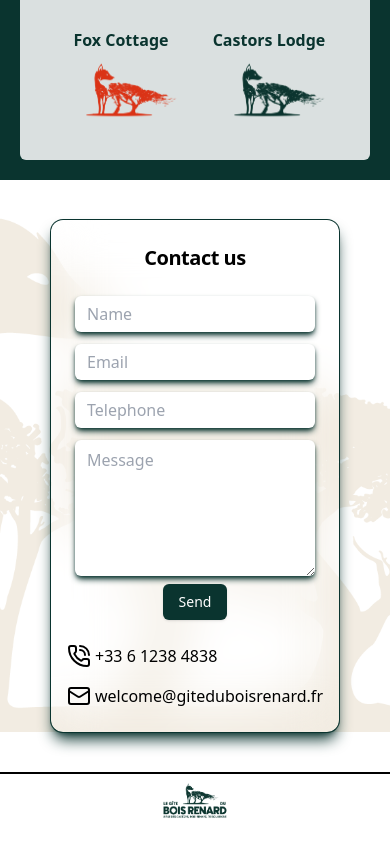
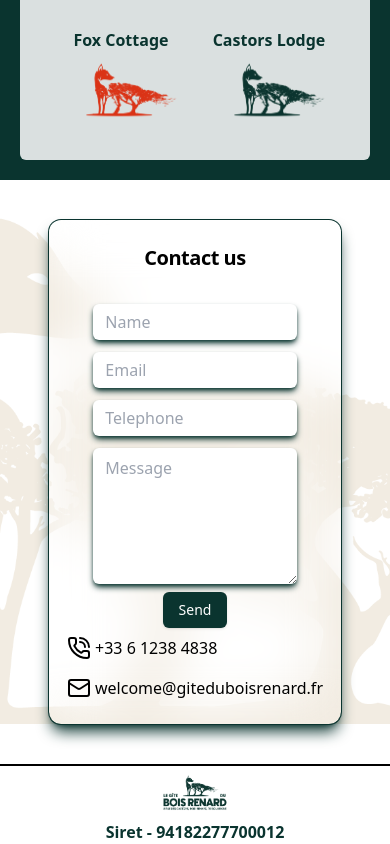
Before and after one commit to wattsmainsanglais/bois_renard, a Next.js app: page /en in a window 390 px wide. Shown: the part 2793-3637 px from the top of the page. Built offline with nearby package versions, Linux system fonts and the light colour scheme.

Commit message:
ui amendements for tablet

```diff
--- a/src/app/[locale]/_components/booking/Gite.tsx
+++ b/src/app/[locale]/_components/booking/Gite.tsx
@@ -19,7 +19,7 @@ return (
     <div className="w-full flex flex-col items-center pt-5">
 
 
-        <div className="w-full flex flex-col  md:grid md:grid-cols-2 md:grid-rows-2 md:h-screen ">
+        <div className="w-full flex flex-col  lg:grid lg:grid-cols-2 lg:grid-rows-2 lg:h-screen ">
             <div className="flex w-1/1 md:col-start-1 md:col-end-1 md:row-span-1 bg-slate-300 rounded-md">
                 <GiteDescription desc={gt.desc} title={route ? route : 'Untitled'} />
 
--- a/src/app/[locale]/_components/contact/ContactForm.tsx
+++ b/src/app/[locale]/_components/contact/ContactForm.tsx
@@ -45,18 +45,18 @@ export default function ContactForm({t}: {t: {[key: string]: string}}  ) {
 
 
     return  (
-        <div id="Contact" className=" w-72 md:w-1/2 lg:w-1/2 ">
+        <div id="Contact" className=" w-3/4 md:w-3/5 lg:w-1/2 ">
         <Card className="flex flex-col items-center backdrop-blur-xl ">
             <CardHeader>
             <CardTitle className="text-xl color-forestgreen">{t.title}</CardTitle>
 
             </CardHeader>
 
-            <CardContent className="flex justify-center w-9/10 md:w-3/5 lg:w-3/5 ">
+            <CardContent className="flex justify-center w-3/4 lg:w-3/5 p-2 ">
                 <form action={submit} ref={ref} className="flex flex-col justify-center items-center w-full">
 
                     <div className="flex flex-col items-center space-y-3 w-full mb-2">
-                        <Input name='name' placeholder={t.name} required></Input>
+                        <Input className="" name='name' placeholder={t.name} required></Input>
                         <Input name='email' placeholder={t.email} required></Input>
                         <Input name='tel' placeholder={t.tel} required></Input>
                         <Textarea name='message' rows={5} placeholder={t.message} required></Textarea>
@@ -72,7 +72,7 @@ export default function ContactForm({t}: {t: {[key: string]: string}}  ) {
             </CardContent>
 
             <CardFooter>
-                <div className="flex flex-col md:flex-row w-1/1 gap-4">
+                <div className="flex flex-col lg:flex-row w-1/1 gap-4">
                     <div className="flex gap-1">
                         <PhoneCallIcon />
                         <p>+33 6 1238 4838</p>
--- a/src/app/[locale]/_components/footer/Footer.tsx
+++ b/src/app/[locale]/_components/footer/Footer.tsx
@@ -7,17 +7,18 @@ export default function Footer(){
 
 
     return (
-        <div className="flex justify-center border-t-2 border-solid">
+        <div className="flex flex-col items-center justify-center border-t-2 border-solid">
             <div className=" align-center w-1/4  ">
                 <div>
                     <Image
                         src={GreenLogo}
                         alt='Le Gite du Bois Renard'
                     />
-
-
                 </div>
 
+            </div>
+            <div>
+                <h2 className="font-bold text-forestgreen">Siret - 94182277700012 </h2>
             </div>
         </div>
     )
--- a/src/app/[locale]/_components/splash/Splash.tsx
+++ b/src/app/[locale]/_components/splash/Splash.tsx
@@ -8,7 +8,7 @@ export default function Splash({locale}: {locale: string}){
 /* bg-[url('/Gite_Bois_Renard_Photo_FB.jpg')] */
 
     return(
-        <div className="bg-[url(/Gite_Bois_Renard_Photo_FB.jpg)] w-screen h-72 md:h-screen lg:h-screen bg-[auto_340px] md:bg-cover lg:bg-cover bg-center flex items-start justify-center " style={{backgroundImage: ""}}>
+        <div className="bg-[url(/Gite_Bois_Renard_Photo_FB.jpg)] w-screen h-72 lg:h-screen lg:h-screen bg-[auto_340px] md:bg-[auto-450px] md:h-80 lg:bg-cover lg:bg-cover bg-center flex items-start justify-center " style={{backgroundImage: ""}}>
             <NavBar locale={locale} />
            {/* <Image
                 src={splash}
```
